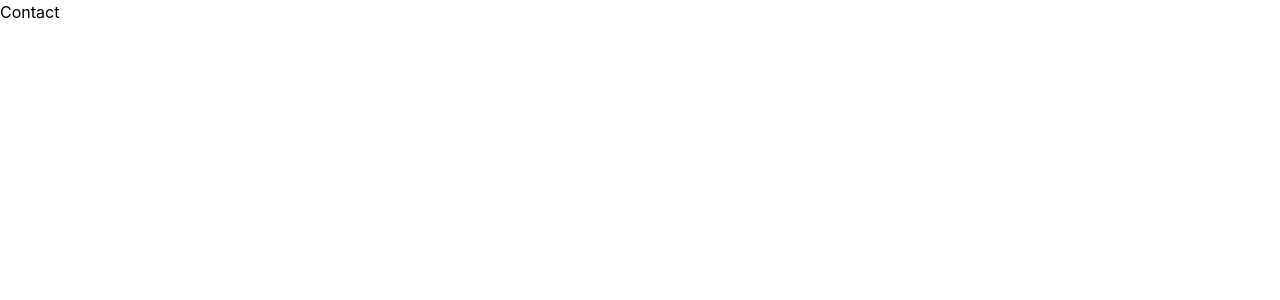
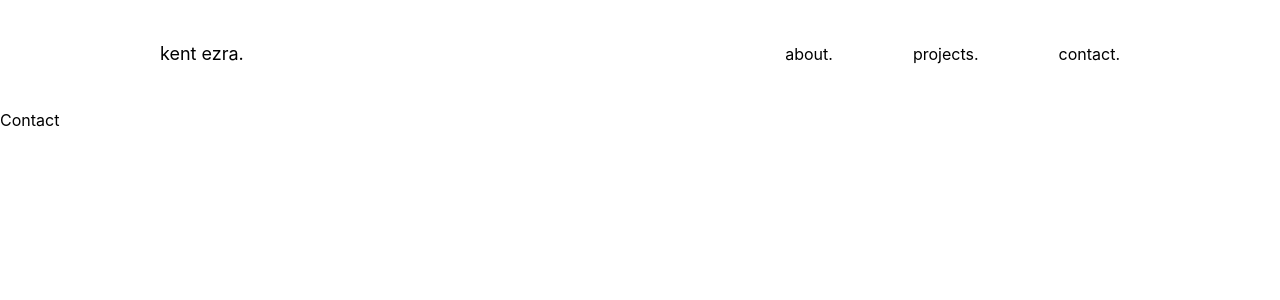
Before and after one commit to kentezrabetita/personal-portfolio, a Next.js app: page /contact in a window 1280 px wide. Shown: the top 300 px of the page. Built offline with nearby package versions, Linux system fonts and the light colour scheme.

Commit message:
setup initial components

```diff
--- /dev/null
+++ b/components/landing/footer.js
@@ -0,0 +1,5 @@
+import React from 'react';
+
+export default function Footer() {
+  return <div>Footer</div>;
+}
--- /dev/null
+++ b/components/landing/selected.js
@@ -0,0 +1,5 @@
+import React from 'react';
+
+export default function SelectedProjects() {
+  return <div>SelectedProjects</div>;
+}
--- /dev/null
+++ b/components/layout.js
@@ -0,0 +1,11 @@
+import React from 'react';
+import Navbar from './navbar';
+
+export default function Layout({ children }) {
+  return (
+    <>
+      <Navbar />
+      {children}
+    </>
+  );
+}
--- /dev/null
+++ b/components/navbar.js
@@ -0,0 +1,59 @@
+import React, { useState } from 'react';
+import Link from 'next/link';
+
+export default function Navbar() {
+  const [showMenu, setShowMenu] = useState(false);
+  return (
+    <nav className='p-6 md:p-10 md:px-40 text-md'>
+      <div className='flex flex-row items-center justify-between'>
+        <div>
+          <h1 className='md:text-lg'>
+            <Link href='/'>
+              <a>kent ezra.</a>
+            </Link>
+          </h1>
+        </div>
+        <div className='hidden md:flex flex-row text-right space-x-20'>
+          <div>
+            <Link href='/about'>
+              <a>about.</a>
+            </Link>
+          </div>
+          <div>
+            <Link href='/projects'>
+              <a>projects.</a>
+            </Link>
+          </div>
+          <div>
+            <Link href='/contact'>
+              <a>contact.</a>
+            </Link>
+          </div>
+        </div>
+        <div className='md:hidden'>
+          <button className='menu-btn' onClick={() => setShowMenu(!showMenu)}>
+            {showMenu ? 'close.' : 'menu.'}
+          </button>
+        </div>
+      </div>
+      {showMenu && (
+        <div className='md:hidden'>
+          <div className='absolute flex flex-col items-center h-96 justify-center self-end py-8 mt-10 space-y-6 bg-black rounded-xl text-white left-6 right-6'>
+            <Link href='/'>
+              <a>kent ezra.</a>
+            </Link>
+            <Link href='/about'>
+              <a>about.</a>
+            </Link>
+            <Link href='/projects'>
+              <a>projects.</a>
+            </Link>
+            <Link href='/contact'>
+              <a>contact.</a>
+            </Link>
+          </div>
+        </div>
+      )}
+    </nav>
+  );
+}
--- a/pages/_app.js
+++ b/pages/_app.js
@@ -1,7 +1,7 @@
-import '../styles/globals.css'
+import '../styles/globals.css';
 
 function MyApp({ Component, pageProps }) {
-  return <Component {...pageProps} />
+  return <Component {...pageProps} />;
 }
 
-export default MyApp
+export default MyApp;
--- a/pages/about.js
+++ b/pages/about.js
@@ -1,7 +1,6 @@
-import React from 'react'
+import React from 'react';
+import Layout from '../components/layout';
 
 export default function About() {
-  return (
-    <div>About</div>
-  )
+  return <Layout>About</Layout>;
 }
--- a/pages/contact.js
+++ b/pages/contact.js
@@ -1,7 +1,6 @@
-import React from 'react'
+import React from 'react';
+import Layout from '../components/layout';
 
 export default function Contact() {
-  return (
-    <div>Contact</div>
-  )
+  return <Layout>Contact</Layout>;
 }
--- a/pages/index.js
+++ b/pages/index.js
@@ -1,16 +1,16 @@
-import Head from "next/head"
+import Head from 'next/head';
+import Layout from '../components/layout';
+import Hero from '../components/landing/hero';
 
 export default function Home() {
   return (
-    <div>
+    <Layout>
       <Head>
         <title>Create Next App</title>
-        <meta name="description" content="Generated by create next app" />
-        <link rel="icon" href="/favicon.ico" />
+        <meta name='description' content='Generated by create next app' />
+        <link rel='icon' href='/favicon.ico' />
       </Head>
-      <h1 className="text-lg font-bold underline">
-        hemlo worlmds!
-      </h1>
-    </div>
-  )
+      <Hero />
+    </Layout>
+  );
 }
--- a/pages/projects.js
+++ b/pages/projects.js
@@ -1,7 +1,6 @@
-import React from 'react'
+import React from 'react';
+import Layout from '../components/layout';
 
 export default function Projects() {
-  return (
-    <div>Projects</div>
-  )
+  return <Layout>Projects</Layout>;
 }
```
